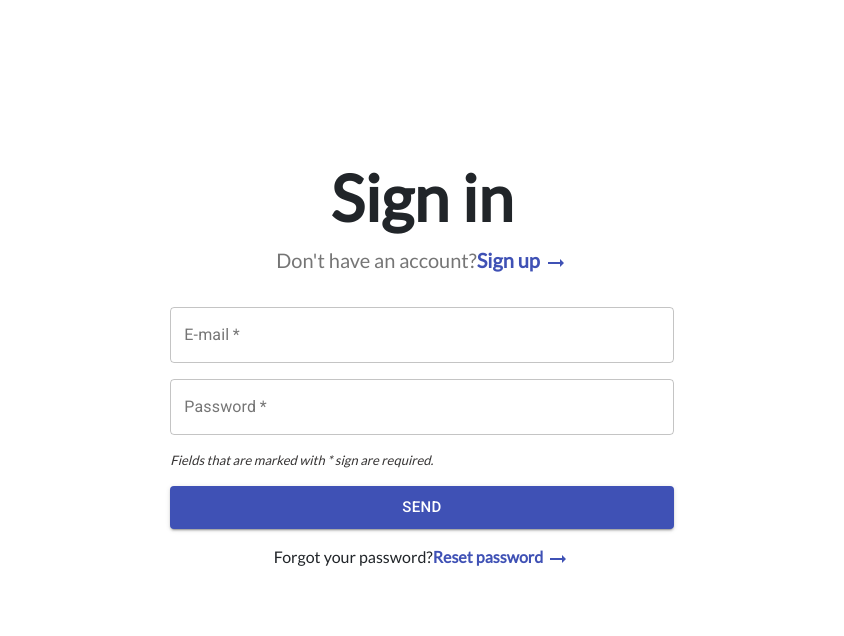
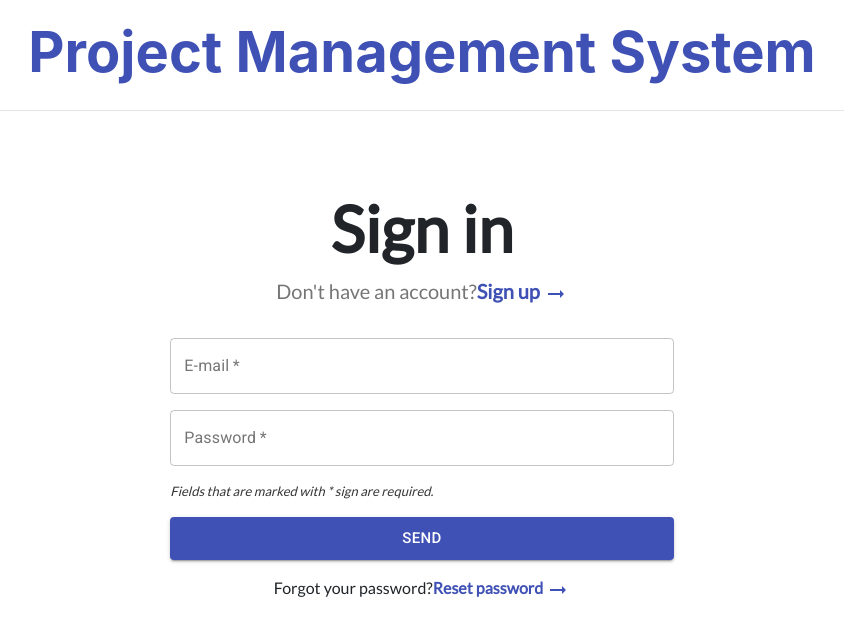
Before and after one commit to xamimran/Project-Management-System-Frontend-, a React (Create React App) app: page / in a window 1280 px wide. Shown: the top 636 px of the page, without its empty margins (218-1062 px from the left). Built offline with nearby package versions, Linux system fonts and the light colour scheme.

Commit message:
Added Header Component

```diff
--- a/src/App.css
+++ b/src/App.css
@@ -1,4 +1,5 @@
 :root {
     --default-color: #3f51b5;
     --grey-color: rgba(0, 0, 0, 0.54);
+    --max-size: 7vmin;
 }
--- /dev/null
+++ b/src/components/Header/Header.jsx
@@ -0,0 +1,12 @@
+import React from 'react'
+// Importing CSS
+import styles from './Header.module.css';
+
+export const Header = () => {
+    return (
+        <div className={styles.root}>
+            <span className={styles.span}>Project Management System</span>
+            <hr/>
+        </div>
+    )
+}
--- /dev/null
+++ b/src/components/Header/Header.module.css
@@ -0,0 +1,10 @@
+.root {
+    margin-top: 10px;
+    text-align: center;
+}
+
+.span {
+    font-size: var(--max-size);
+    font-weight: bolder;
+    color: var(--default-color);
+}
--- a/src/components/Signin/Signin.jsx
+++ b/src/components/Signin/Signin.jsx
@@ -4,6 +4,7 @@ import ArrowRightAltIcon from "@material-ui/icons/ArrowRightAlt";
 
 // Importing CSS
 import styles from "./Signin.module.css";
+import { Header } from "../Header/Header";
 
 export const Signin = () => {
   const [emailHelperText, setEmailHelperText] = useState("");
@@ -65,6 +66,8 @@ export const Signin = () => {
   };
 
   return (
+    <div>
+      <Header/>
       <div className={`${styles.root} col-sm-8 col-md-5 mx-auto`}>
         <h1 className={styles.h1}>Sign in</h1>
         <p>
@@ -120,5 +123,6 @@ export const Signin = () => {
           </p>
         </form>
       </div>
+    </div>
   );
 };
--- a/src/components/Signin/Signin.module.css
+++ b/src/components/Signin/Signin.module.css
@@ -7,7 +7,7 @@
 /* Root CSS */
 .root {
   text-align: center;
-  margin-top: 20vh;
+  margin-top: 10vh;
   font-family: "Lato", sans-serif;
 }
 
```
Also changed, not shown: 1 other file (tests, documents, lock files or other folders). Lines whose indentation alone changed are shown as unchanged.
